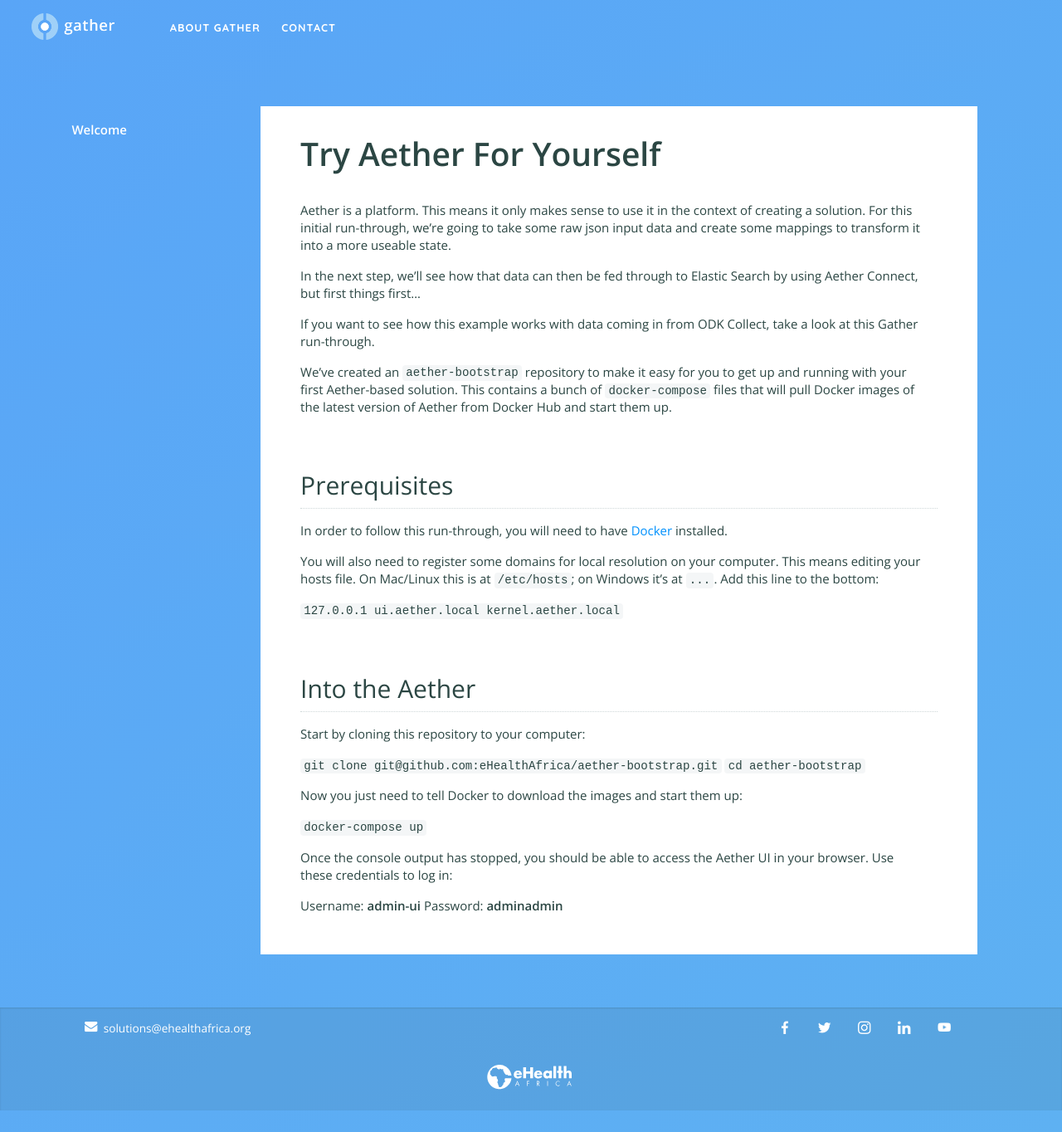
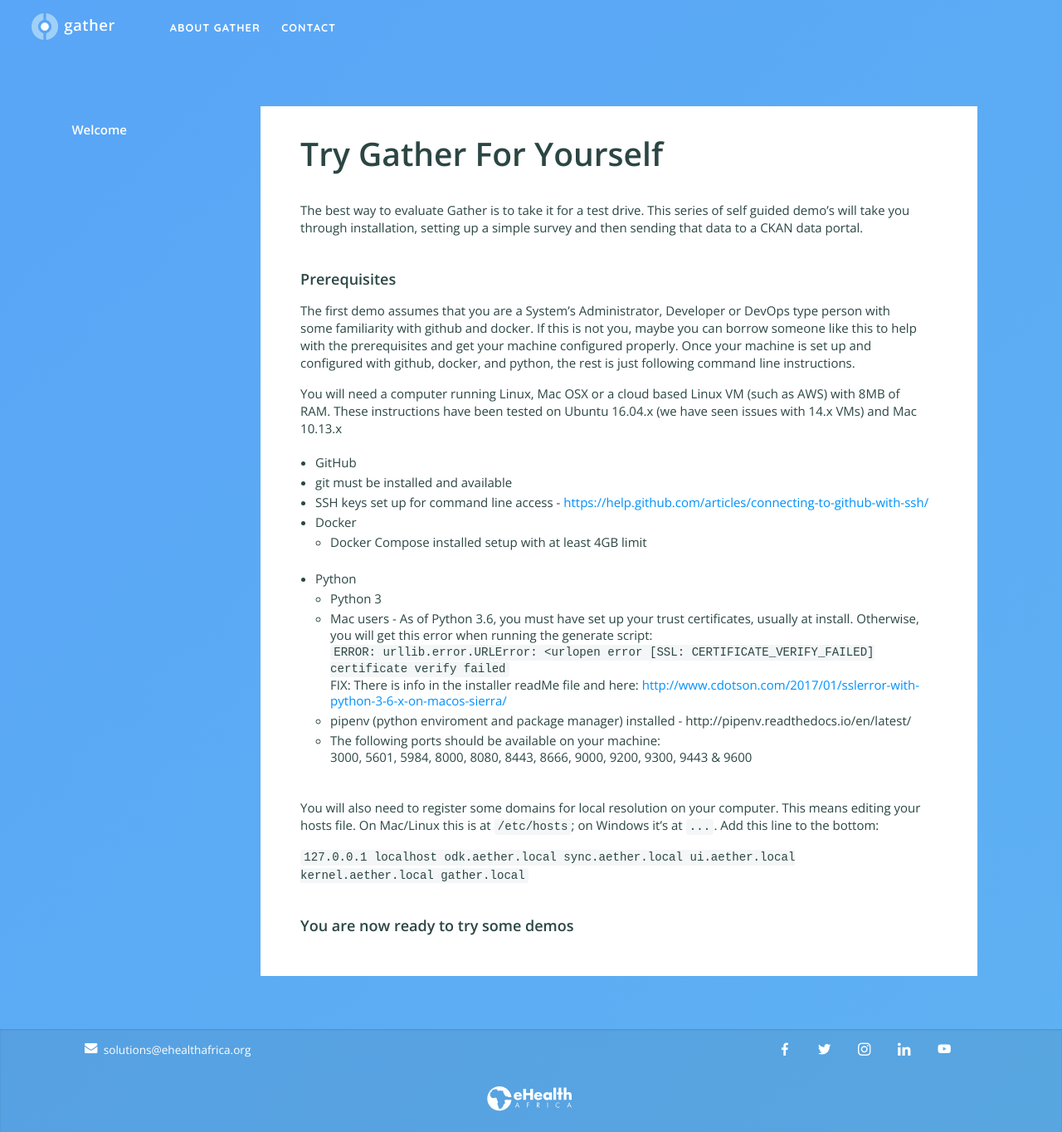
Before and after one commit to nixilla/gather, a Jekyll site: the page built from documentation/try/index.md, in a window 1280 px wide. Shown: the whole page at 83% size. Built offline with Jekyll 4.4.1, drawn with Linux system fonts in a browser that asks for light colours.

Commit message:
Update index.md

```diff
--- a/documentation/try/index.md
+++ b/documentation/try/index.md
@@ -3,36 +3,31 @@
 permalink: documentation/try/index.html
 ---
 
-# Try Aether For Yourself
+# Try Gather For Yourself
 
-Aether is a platform. This means it only makes sense to use it in the context of creating a solution. For this initial run-through, we’re going to take some raw json input data and create some mappings to transform it into a more useable state.
+The best way to evaluate Gather is to take it for a test drive.  This series of self guided demo's will take you through installation, setting up a simple survey and then sending that data to a CKAN data portal.
 
-In the next step, we'll see how that data can then be fed through to Elastic Search by using Aether Connect, but first things first...
+### Prerequisites
+The first demo assumes that you are a System's Administrator, Developer or DevOps type person with some familiarity with github and docker.  If this is not you, maybe you can borrow someone like this to help with the prerequisites  and get your machine configured properly.  Once your machine is set up and configured with github, docker, and python, the rest is just following command line instructions.
 
-If you want to see how this example works with data coming in from ODK Collect, take a look at this Gather run-through.
+You will need a computer running Linux, Mac OSX or a cloud based Linux VM (such as AWS) with 8MB of RAM.  These instructions have been tested on Ubuntu 16.04.x (we have seen issues with 14.x VMs) and Mac 10.13.x
 
-We’ve created an `aether-bootstrap` repository to make it easy for you to get up and running with your first Aether-based solution. This contains a bunch of `docker-compose` files that will pull Docker images of the latest version of Aether from Docker Hub and start them up.
-
-## Prerequisites
-
-In order to follow this run-through, you will need to have [Docker](https://www.docker.com) installed.
+- GitHub
+ - git must be installed and available
+ - SSH keys set up for command line access - [https://help.github.com/articles/connecting-to-github-with-ssh/](https://help.github.com/articles/connecting-to-github-with-ssh/)
+- Docker
+    - Docker Compose installed setup with at least 4GB limit
+- Python
+    - Python 3
+    - Mac users - As of Python 3.6, you must have set up your trust certificates, usually at install.  Otherwise, you will get this error when running the generate script:
+ `ERROR: urllib.error.URLError: <urlopen error [SSL: CERTIFICATE_VERIFY_FAILED] certificate verify failed`
+ FIX: There is info in the installer readMe file and here: [http://www.cdotson.com/2017/01/sslerror-with-python-3-6-x-on-macos-sierra/](http://www.cdotson.com/2017/01/sslerror-with-python-3-6-x-on-macos-sierra/)
+    - pipenv (python enviroment and package manager) installed - http://pipenv.readthedocs.io/en/latest/
+    - The following ports should be available on your machine:
+3000, 5601, 5984, 8000, 8080, 8443, 8666, 9000, 9200, 9300, 9443 & 9600
 
 You will also need to register some domains for local resolution on your computer. This means editing your hosts file. On Mac/Linux this is at `/etc/hosts`; on Windows it’s at `...`. Add this line to the bottom:
 
-`127.0.0.1       ui.aether.local kernel.aether.local`
+`127.0.0.1    localhost odk.aether.local sync.aether.local ui.aether.local kernel.aether.local gather.local`
 
-## Into the Aether
-
-Start by cloning this repository to your computer:
-
-`git clone git@github.com:eHealthAfrica/aether-bootstrap.git`
-`cd aether-bootstrap`
-
-Now you just need to tell Docker to download the images and start them up:
-
-`docker-compose up`
-
-Once the console output has stopped, you should be able to access the Aether UI in your browser. Use these credentials to log in:
-
-Username: **admin-ui**
-Password: **adminadmin**
+### You are now ready to try some demos
```
